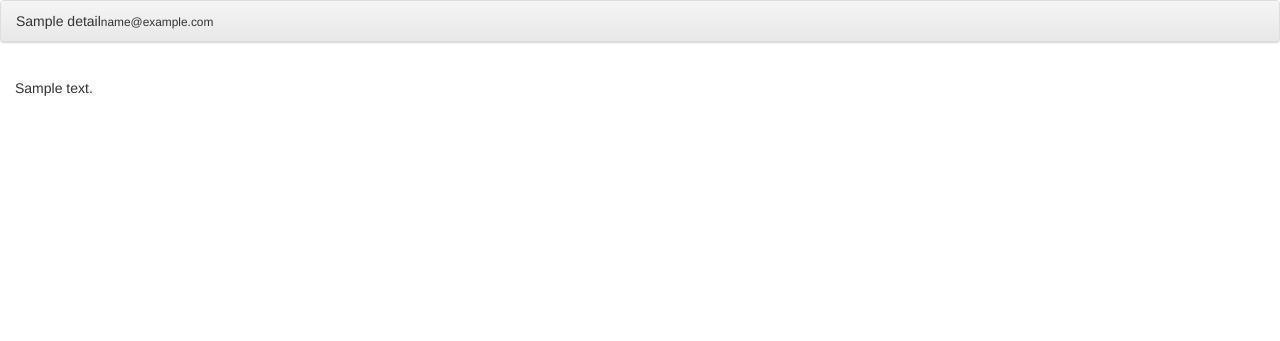
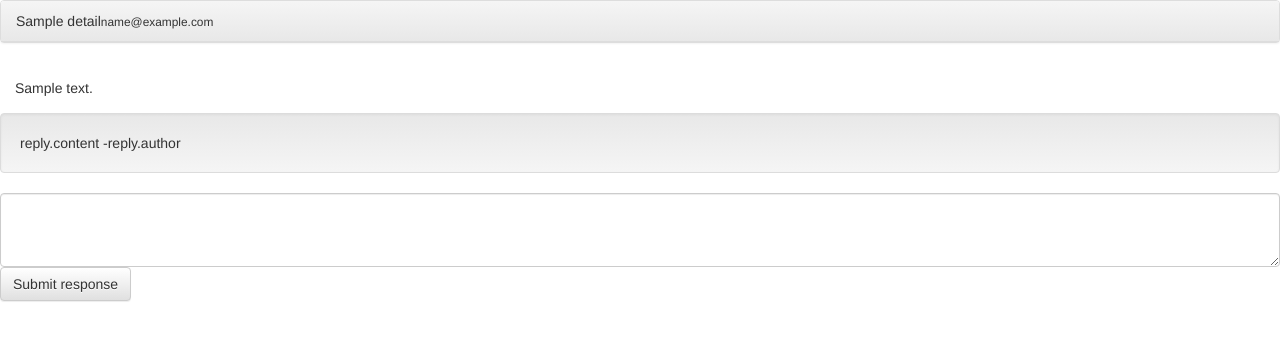
Before and after one commit to fhebert-perkins/helpdesk, a Python web app: template templates/ticket_detail.html in a window 1280 px wide. Shown: the top 341 px of the page. Run offline with Jinja, Linux system fonts and the light colour scheme; the template is opened without the code that fills it: most values are stand-ins (such as "Sample title", 1, 10 or a date in 2020); some libraries are stand-ins or nearby versions.

Commit message:
ticket detail things

```diff
--- a/templates/ticket_detail.html
+++ b/templates/ticket_detail.html
@@ -9,4 +9,13 @@
 	<div class="panel-body">
 		{{ details.content }}
 	</div>
+	{% for reply in details.replies %}
+	<div class="well">
+		reply.content <span>-reply.author</span>
+	</div>
+	{% endfor %}
+	<form  action="{{ url_for('tickets') }}" method="post">
+		<textarea name="content" class="form-control" rows="3" required></textarea>
+		<button type="submit" class="btn btn-default">Submit response</button>
+	</form>
 </div>
```
